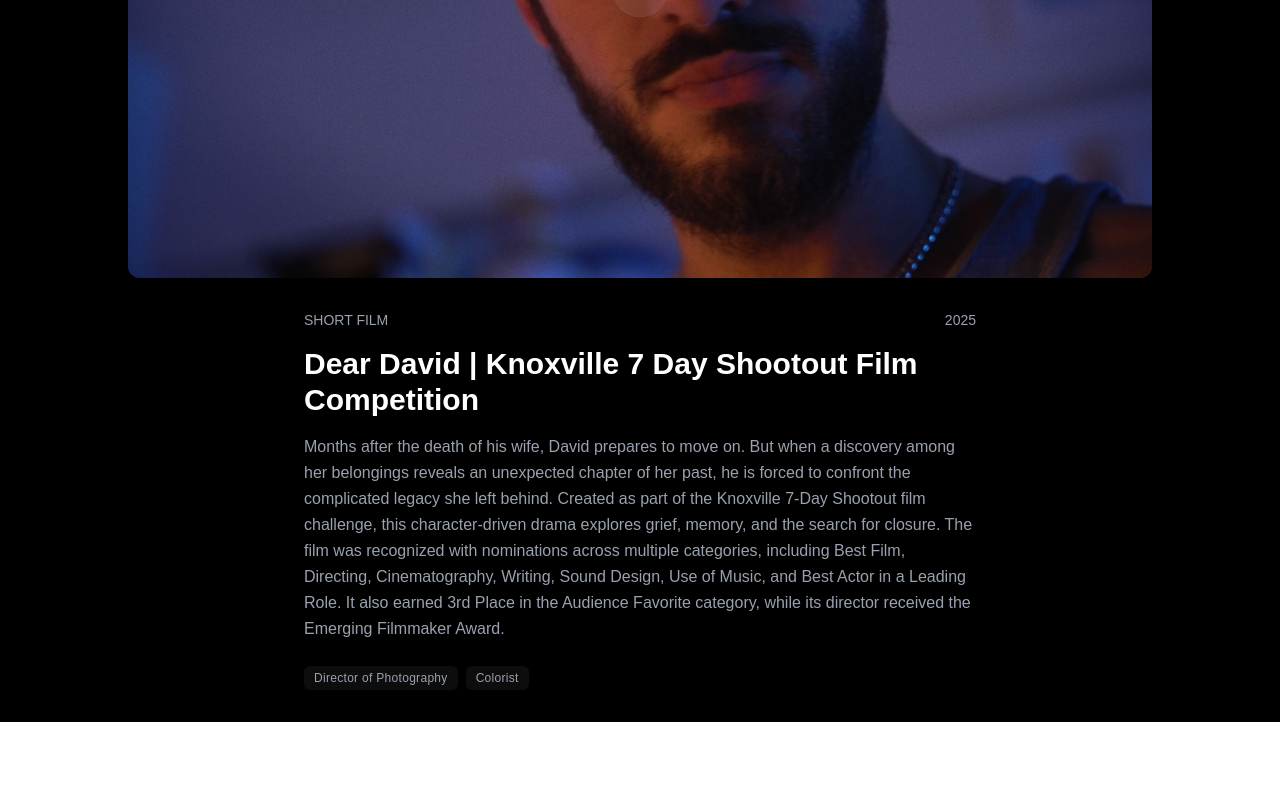
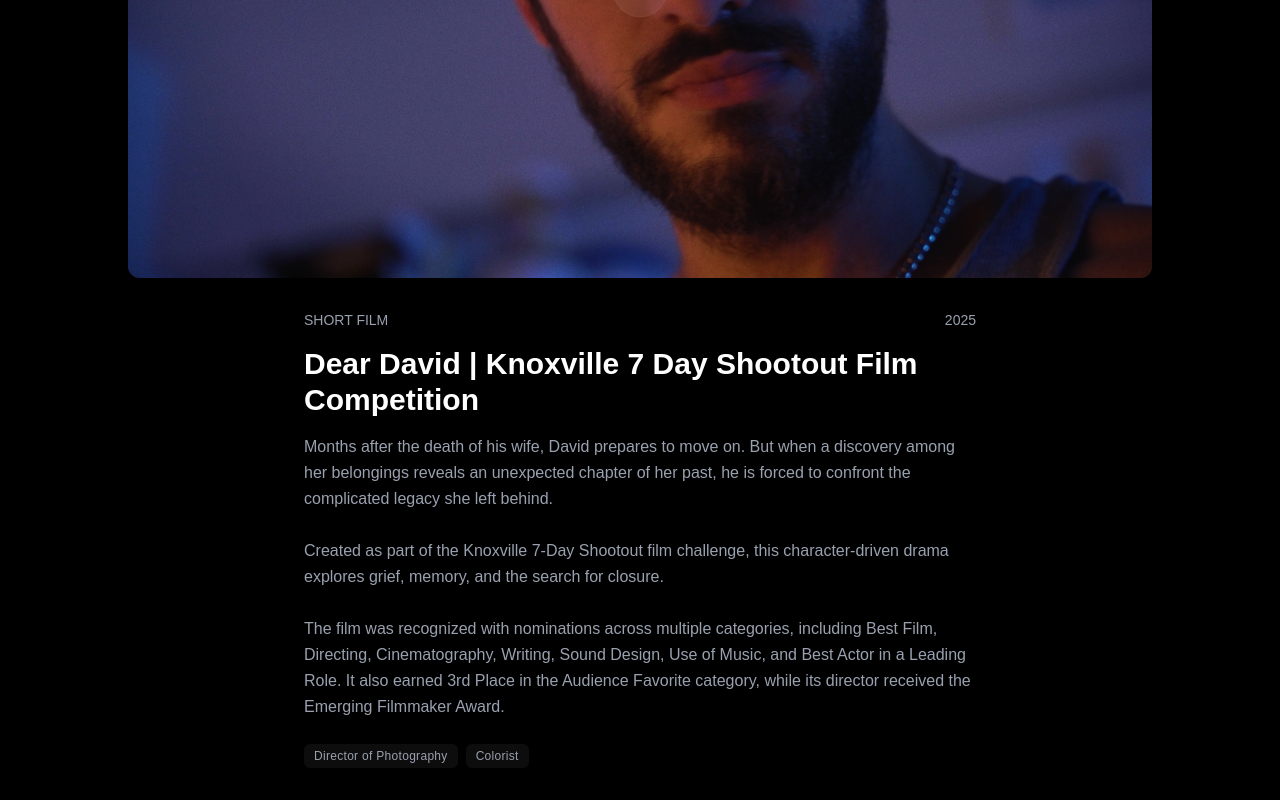
Before and after one commit to dseals3/film-code-portfolio, a Next.js app: page /projects/dear-david in a window 1280 px wide. Shown: the part 330-1130 px from the top of the page. Before the commit the page ends 1052 px from the top, so only its background shows below. Built offline with nearby package versions, Linux system fonts and the light colour scheme.

Commit message:
allowed newline characters in descriptions

```diff
--- a/app/projects/[slug]/page.tsx
+++ b/app/projects/[slug]/page.tsx
@@ -32,7 +32,7 @@ export default async function ProjectPage({ params }: { params: Promise<{ slug:
           {project.title}
         </h1>
 
-        <p className="text-gray-400 leading-relaxed">
+        <p className="text-gray-400 leading-relaxed whitespace-pre-line">
           {project.description}
         </p>
 
```
